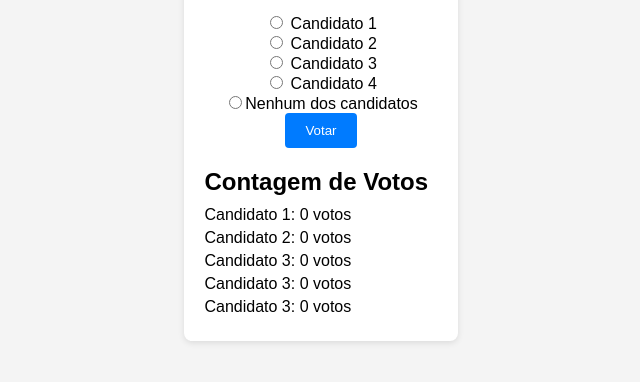
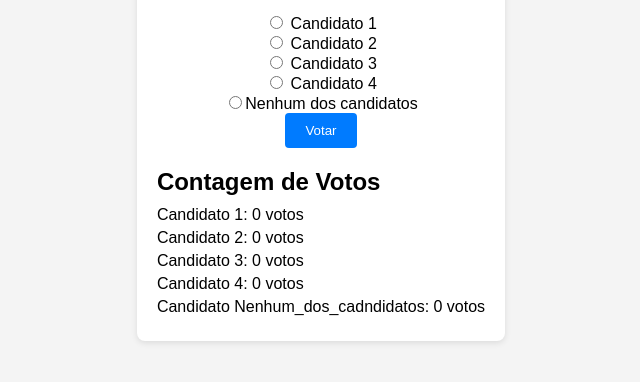
Before and after one commit to magnowerbett/indexVot, a plain HTML site: page index.html in a window 1280 px wide. Shown: the part 290-672 px from the top of the page, without its empty margins (319-959 px from the left). Drawn offline with Linux system fonts and the light colour scheme.

Commit message:
Update index.html

```diff
--- a/index.html
+++ b/index.html
@@ -35,8 +35,8 @@
                 <li>Candidato 1: <span id="candidate1Count">0</span> votos</li>
                 <li>Candidato 2: <span id="candidate2Count">0</span> votos</li>
                 <li>Candidato 3: <span id="candidate3Count">0</span> votos</li>
-                <li>Candidato 3: <span id="candidate4Count">0</span> votos</li>
-                 <li>Candidato 3: <span id="Nenhum_dos_candidatosCount">0</span> votos</li>
+                <li>Candidato 4: <span id="candidate4Count">0</span> votos</li>
+                 <li>Candidato Nenhum_dos_cadndidatos: <span id="Nenhum_dos_candidatosCount">0</span> votos</li>
             </ul>
         </div>
     </div>
```
